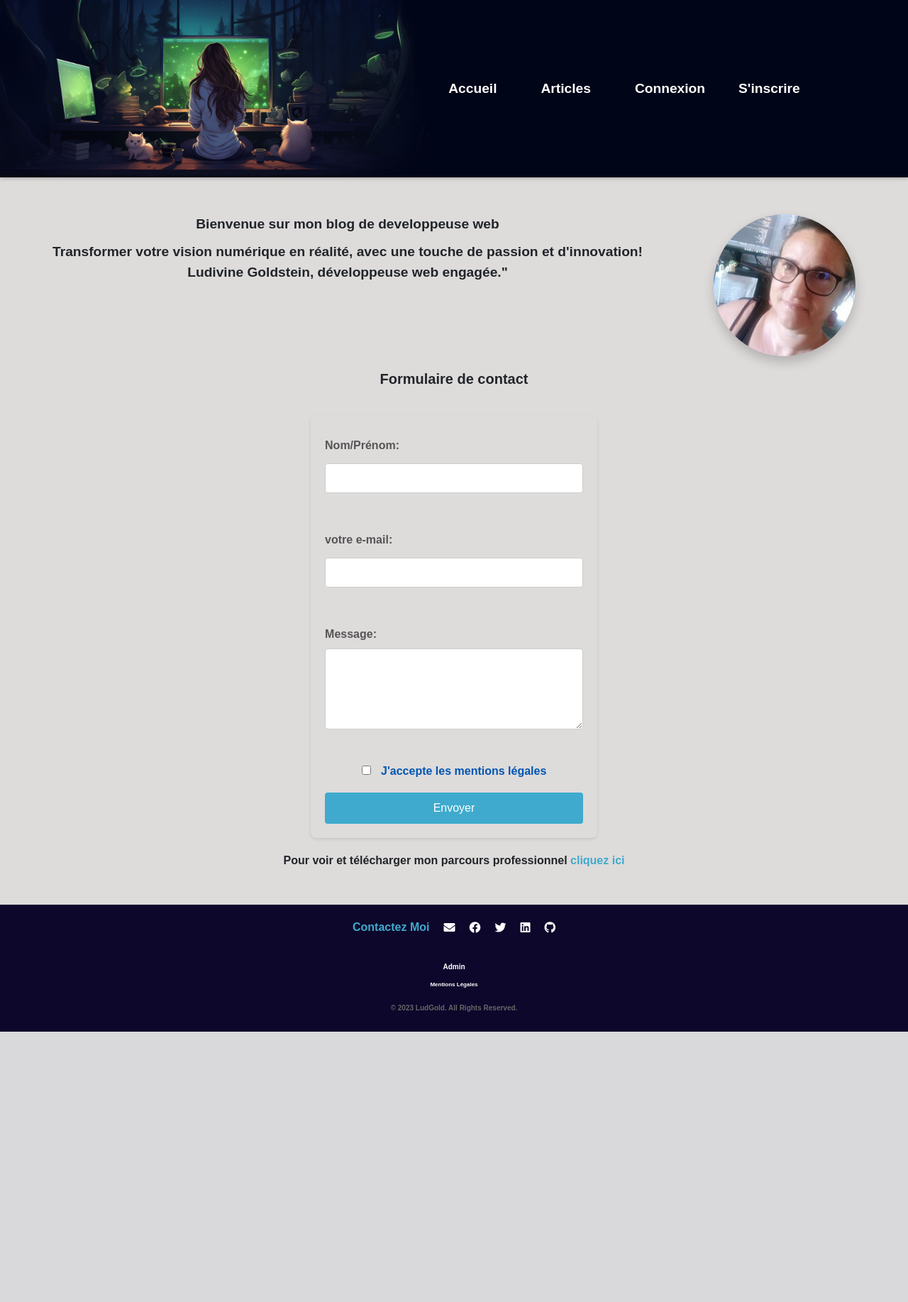
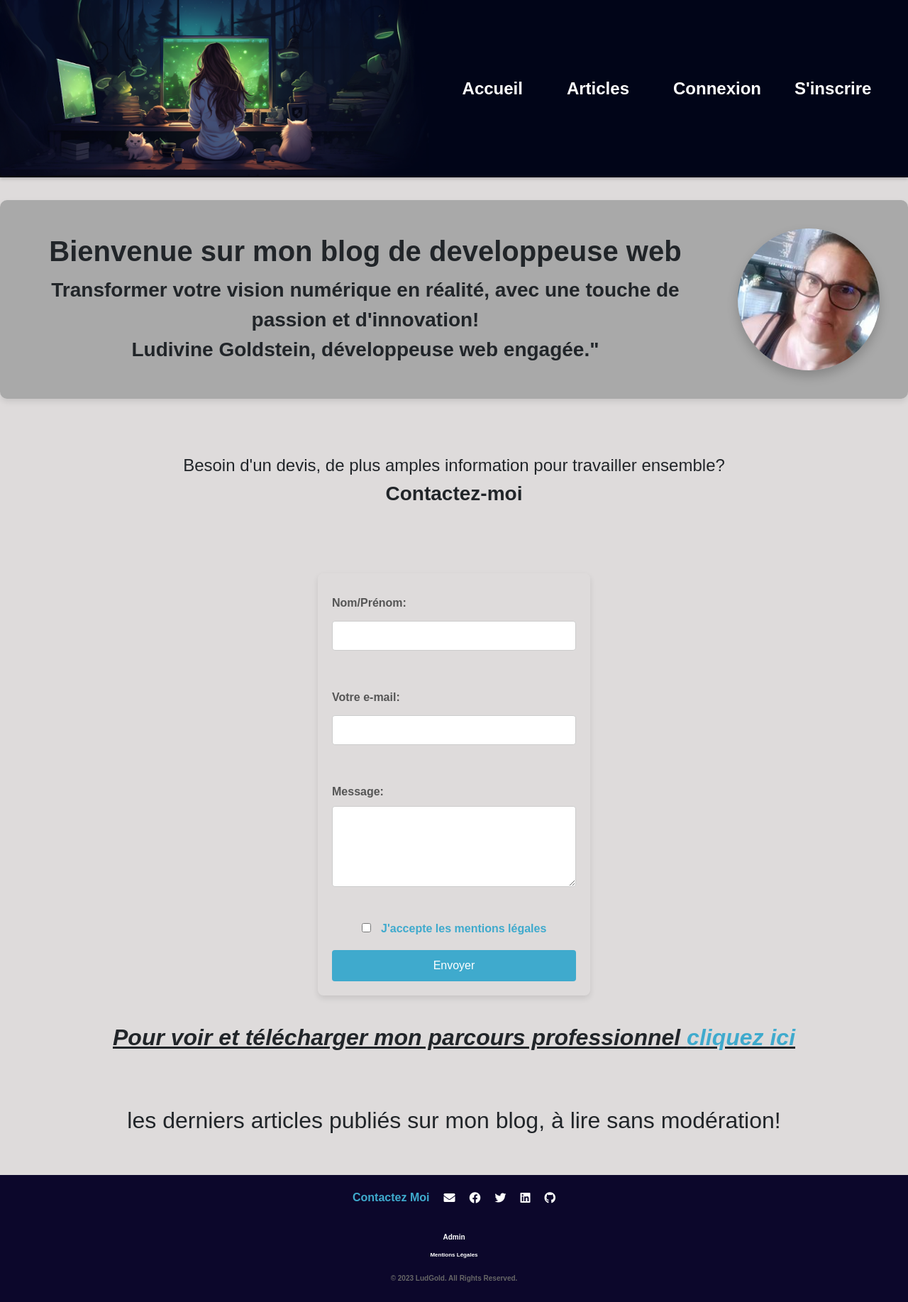
Before and after one commit to LudGold/MyBlog, a PHP site: template template/home/home.html.twig in a window 1280 px wide. Shown: the whole page at 71% size. Before the commit the page ends 1454 px from the top, so only its background shows below. Run offline with PHP 8.4, Linux system fonts and the light colour scheme; the template is opened without the code that fills it, so the values that code supplies are empty; some libraries are stand-ins or nearby versions.

Commit message:
fix articleService et improve css

```diff
--- a/Core/Router/Routes.php
+++ b/Core/Router/Routes.php
@@ -5,11 +5,9 @@ use Pecee\Http\Request;
 
 Router::setDefaultNameSpace("App\Controller");
 
-// Pages publiques et accueil
-Router::get('/', "HomeController@home")->setName("home");
 Router::get('/articles', "ArticleController@displayAllArticles")->setName("articles");
 Router::get('/article/{articleId}', "ArticleController@show")->setName("article_show");
-Router::get('/latest-articles', "ArticleController@displayLatestArticles")->setName("latest_articles");
+Router::get('/', "ArticleController@displayLatestArticles")->setName("latest_articles");
 Router::get('/register', "UserController@registerUser")->setName("register");
 Router::get('/login', "UserController@loginUser")->setName("login");
 Router::get('/forgotPassword', "UserController@forgotPassword")->setName("forgotPassword");
@@ -43,7 +41,6 @@ Router::all('/admin/user/addRole', "Admin\UserAdminController@updateUserRole")->
 // Authentification et gestion de profil
 Router::post('/login', "UserController@loginUser")->setName("login");
 Router::post('/register', "UserController@registerUser")->setName("register");
-
 Router::post('/contact', "ContactController@contact")->setName("contact");
 
 // Gestion des erreurs
--- a/Core/component/AbstractController.php
+++ b/Core/component/AbstractController.php
@@ -5,7 +5,7 @@ namespace Core\component;
 use Twig\Loader\FilesystemLoader;
 use Twig\Environment;
 use Twig\Extension\DebugExtension;
-use Twig\TwigFilter;
+
 
 class AbstractController
 {
@@ -31,7 +31,7 @@ class AbstractController
     public function redirect($url)
     {
         header("Location:" . $url);
-        exit();
+        // exit();
     }
     public function newSession()
     {
--- a/public/css/style.css
+++ b/public/css/style.css
@@ -48,6 +48,7 @@ body {
     align-items: center;
     flex-direction: row;
     margin-left: 30em;
+    font-size: 20px;
 }
 
 /* Style pour les éléments de la liste */
@@ -168,6 +169,12 @@ a {
     font-weight: bold;
 }
 
+h2.CV {
+    font-weight: bold;
+    font-style: italic;
+    text-decoration: underline;
+}
+
 .CV a {
     color: #3faacd;
 }
@@ -188,9 +195,9 @@ a {
 .contact-form {
     padding: 20px;
     border-radius: 8px;
-    box-shadow: 0 2px 4px rgba(0, 0, 0, 0.1);
-    max-width: 500px;
-    margin: auto;
+    box-shadow: 0 4px 8px rgba(0, 0, 0, 0.1);
+    width: 30%;
+    margin: 40px;
 }
 
 .title-contact-form {
@@ -200,9 +207,10 @@ a {
     font-weight: bolder;
 }
 
+
 a.ML,
 .ml {
-    color: #0056b3;
+    color: #3faacd;
 }
 
 .table-container {
@@ -341,10 +349,6 @@ input#spam {
     margin-top: 10px;
 }
 
-.modify-btn {
-    margin-left: 50px;
-}
-
 .change-article {
     padding: 20px;
 }
@@ -364,15 +368,21 @@ input#spam {
 
 .profile-container {
     display: flex;
-    align-items: flex-start;
+    align-items: center;
     justify-content: center;
-    gap: 100px;
-    padding: 20px;
+    gap: 50px;
+    padding: 40px;
+    background-color: darkgray;
+    border-radius: 10px;
+    box-shadow: 0 4px 8px rgba(0, 0, 0, 0.1);
+    transition: box-shadow 0.3s ease;
+    max-width: 100%;
+    margin-bottom: 5em;
 }
 
 .text-container {
     flex: 1;
-    font-size: larger;
+    font-size: 28px;
 }
 
 .welcome {
@@ -553,11 +563,62 @@ select {
 
 .latest-articles {
     margin-top: 20px;
+
 }
 
-.article-details {
+.latest-articles h2 {
+    margin-top: 50px;
+    text-align: center;
+
+}
+
+.article-container {
+    display: flex;
+    flex-wrap: wrap;
+    justify-content: space-between;
+}
+
+.article-card {
+    flex: 1 1 calc(33.33% - 20px);
+    margin: 10px;
+    padding: 20px;
+    border: 1px solid #ccc;
+    border-radius: 8px;
+    background-color: #fff;
+}
+
+.article-card h2 {
+    font-size: 20px;
+    margin-bottom: 10px;
+}
+
+.article-card p {
+    font-size: 14px;
+    margin-bottom: 10px;
+}
+
+.article-card .date-style {
+    font-size: 12px;
+    color: #888;
+    margin-bottom: 10px;
+}
+
+.link-to-article {
+    text-align: right;
+}
+
+.link-article {
+    color: #007bff;
+    /* Couleur du lien */
+    text-decoration: none;
+    /* Enlevez la soulignement du lien */
+}
+
+/* .article-details {
     background-color: #fff;
     padding: 20px;
+    opacity: 0.9;
+    margin-top: 30px;
     margin-bottom: 20px;
     border-radius: 5px;
     box-shadow: 0 2px 4px rgba(0, 0, 0, 0.1);
@@ -569,7 +630,7 @@ select {
 
 .article-details p {
     margin-bottom: 10px;
-}
+} */
 
 .article-list h2 {
     font-size: 1.4rem;
@@ -824,6 +885,12 @@ a.link-article:hover {
     border-color: transparent;
 }
 
+.update-btn {
+    margin-left: 50px !important;
+}
+
+
+
 /* Style de base pour le footer */
 footer {
     background-color: rgb(12, 7, 43);
@@ -1051,6 +1118,9 @@ a.nav-link {
         display: inline-block;
     }
 
+    .contact-form {
+        width: 100%
+    }
 
     .profile-container {
         flex-direction: column;
@@ -1064,6 +1134,11 @@ a.nav-link {
 
     .form-article {
         width: 100%;
+    }
+
+    .article-card {
+        flex: 0 0 100%;
+        /* Sur les appareils de taille plus petite, chaque article occupera 100% de la largeur */
     }
 
     .form-article input[type="submit"] {
--- a/src/Controller/Admin/ArticleAdminController.php
+++ b/src/Controller/Admin/ArticleAdminController.php
@@ -13,8 +13,7 @@ use App\Model\Entity\Article;
 class ArticleAdminController extends AbstractController
 {
     // page articles avec les differents infos, icone stylo et icon trash à droite
-    public function index()
-    {
+    public function index()  {
         $this->isAdmin();
 
         $articleRepository = new ArticleRepository();
--- a/src/Model/Entity/User.php
+++ b/src/Model/Entity/User.php
@@ -89,7 +89,7 @@ class User
 
     public function getRole(): array
     {
-        return [$this->role];
+        return $this->role;
     }
     public function setRole($role): void
     {
--- a/src/Model/Repository/UserRepository.php
+++ b/src/Model/Repository/UserRepository.php
@@ -52,7 +52,7 @@ class UserRepository
                     ':firstname' => $user->getFirstname(),
                     ':mail' => $user->getMail(),
                     ':password' => password_hash($user->getPassword(), PASSWORD_BCRYPT),
-                    ':role' => json_encode(['member']),
+                    ':role' => json_encode(['Member']),
                     ':creationDate' => $user->getCreationDate()->format(self::DATE_FORMAT),
                     ':isConfirmed' => 0,
                     ':registrationToken' => $user->getRegistrationToken(),
--- a/src/Service/EmailRenderer.php
+++ b/src/Service/EmailRenderer.php
@@ -63,8 +63,8 @@ class EmailRenderer
     }
     public function renderContactEmail($name, $email, $message)
     {
-        $htmlContent = "Vous avez reçu un nouveau message de contact de la part de $name ($email): <br><br> $message";
-        $htmlContent .= "$message<br>";
+        $htmlContent = "Vous avez reçu un nouveau message de contact de la part de M $name ($email): <br><br> $message";
+
         // Retournez directement le contenu personnalisé
         return $htmlContent;
     }
--- a/template/admin/article/newArticle.html.twig
+++ b/template/admin/article/newArticle.html.twig
@@ -6,7 +6,7 @@
 {% endblock %}
 {% block body %}
 <div class="txt-article">
-<h4>Ajouter un article sur mon blog</h4>
+<h3>Ajouter un article sur mon blog</h3>
 
 </div>
 	{% include 'admin/article/_form.html.twig' %}
--- a/template/admin/user/addRole.html.twig
+++ b/template/admin/user/addRole.html.twig
@@ -32,12 +32,12 @@
 						<td>
 							<form action="/admin/user/addRole" method="post" class="update-role-form">
 								<input type="hidden" name="user_id" value="{{ user.id }}">
-								<select name="role" id="role-{{ user.id }}">
+							<select name="role" id="role-{{ user.id }}">
 									<option selected disabled value="">{{ user.role|replace({'[':'', ']':'', '"':''}) }}</option>
-									<option value="member" {% if user.role == 'Utilisateur' %} selected {% endif %}>Utilisateur</option>
+									<option value="member" {% if user.role == 'Member' %} selected {% endif %}>Member</option>
 									<option value="admin" {% if user.role == 'Administrateur' %} selected {% endif %}>Administrateur</option>
 								</select>
-								<button type="submit" class="modify-btn" name="submit" value="submit">Mettre à jour</button>
+								<button type="submit" class="modify-btn update-btn" name="submit" value="submit">Mettre à jour</button>
 							</form>
 						</td>
 					</tr>
--- a/template/article/latestArticles.html.twig
+++ b/template/article/latestArticles.html.twig
@@ -1,19 +1,28 @@
 <div class="latest-articles">
-	{% for article in articles %}
-		<div class="article-details">
+	<h2>les derniers articles publiés sur mon blog, à lire sans modération!</h2>
+	<div class="article-container">
+		{% for article in articles|slice(0, 3) %}
+			<div class="article-card">
 				<h2>{{ article.title }}</h2>
 				<p>{{ article.chapo|split(' ')|slice(0, 10)|join(' ') }}
 					{% if article.chapo|split(' ')|length > 10 %}
 						...
 					{% endif %}
 				</p>
+				<p class="date-style">
 					{% if article.updateDate %}
-				<p class="date-style">Modifié le
-					{{ article.updateDate|date('d/m/Y') }}</p>
+						Modifié le
+						{{ article.updateDate|date('d/m/Y') }}
 					{% else %}
-				<p class="date-style">Publié le
-					{{ article.date|date('d/m/Y') }}</p>
+						Publié le
+						{{ article.date|date('d/m/Y') }}
 					{% endif %}
+				</p>
+				<p class="link-to-article">
+					<a href="/article/{{ article.id }}" target="_blank" class="link-article">Lire l'article</a>
+				</p>
 			</div>
+
 		{% endfor %}
 	</div>
+</div>
--- a/template/base.html.twig
+++ b/template/base.html.twig
@@ -6,6 +6,7 @@
 		<meta name="description" content="">
 		<meta name="author" content="">
 		{% block style %}
+			<link rel="icon" type="image/x-icon" href="/img/favicon.jpg">
 			<link rel="stylesheet" href="https://cdnjs.cloudflare.com/ajax/libs/font-awesome/5.15.3/css/all.min.css">
 			<link rel="stylesheet" type="text/css" href="/css/normalize.css">
 			<link rel="stylesheet" type="text/css" href="/css/style.css">
@@ -30,9 +31,7 @@
 				{% endfor %}
 			</div>
 		{% endif %}
-		<div class="main-content">
-		{% block body %}
-		{% endblock %}
+		<div class="main-content"> {% block body %}{% endblock %}
 			</div>
 			{% block footer %}
 				{% include 'home/footer.html.twig' %}
--- a/template/contact/contact.html.twig
+++ b/template/contact/contact.html.twig
@@ -1,10 +1,12 @@
-<h5 class="title-contact-form">Formulaire de contact
-</h5>
+<h4>Besoin d'un devis, de plus amples information pour travailler ensemble?</h4>
+<h3 class="title-contact-form">Contactez-moi
+</h3>
+
 <form class="contact-form" action="/contact" method="POST">
 	<label for="name">Nom/Prénom:</label>
 	<input type="text" id="name" name="name" required><br><br>
 
-	<label for="email">votre e-mail:</label>
+	<label for="email">Votre e-mail:</label>
 	<input type="email" id="email" name="email" required><br><br>
 
 	<label for="message">Message:</label>
--- a/template/home/home.html.twig
+++ b/template/home/home.html.twig
@@ -5,8 +5,8 @@
 {% block body %}
 	<div class="profile-container">
 		<div class="text-container">
-			<div class="welcome">Bienvenue sur mon blog de developpeuse web
-			</div>
+			<h1 class="welcome">Bienvenue sur mon blog de developpeuse web
+			</h1>
 			<div class="present-txt">
 				Transformer votre vision numérique en réalité, avec une touche de passion et d'innovation!
 				<br>
@@ -16,7 +16,8 @@
 		<img class="contact-img" src="./img/ludDev.jpg" alt="img-profil">
 	</div>
 	{% include 'contact/contact.html.twig' %}
+	<h2 class="CV">Pour voir et télécharger mon parcours professionnel <a href="./CV/mon-CV.pdf">cliquez ici</a></h2>
 	{% include 'article/latestArticles.html.twig' %}
-	<div class="CV">Pour voir et télécharger mon parcours professionnel <a href="./CV/mon-CV.pdf">cliquez ici</a></div>
+
 
 {% endblock %}
```
Also changed, not shown: public/js/datatable_init.js (+2 -5 lines), src/Controller/ArticleController.php (+33 -23 lines), src/Controller/HomeController.php (deleted, +0 -28 lines), src/Service/ArticleService.php (added, +21 -0 lines), template/article/show.html.twig (+6 -5 lines), public/img/favicon.jpg (added). Lines whose indentation alone changed are shown as unchanged.
